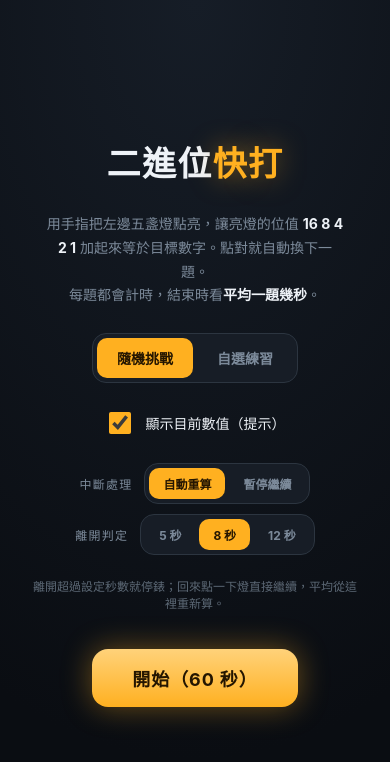
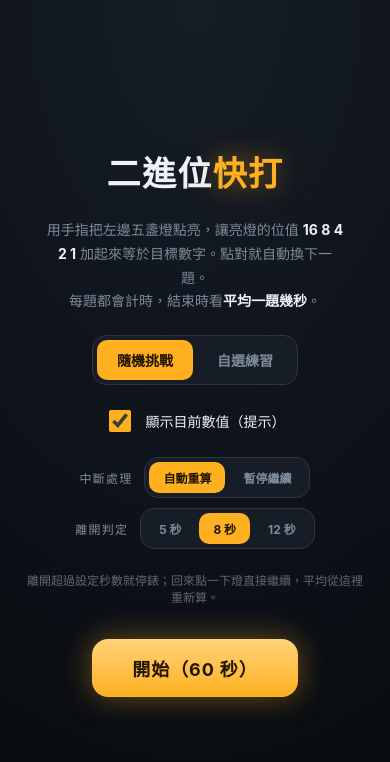
Before and after one commit to maghsuan/bit, a plain HTML site: page index.html in a window 390 px wide. Drawn offline with Linux system fonts and the light colour scheme.

Commit message:
Update index.html

```diff
--- a/index.html
+++ b/index.html
@@ -94,15 +94,19 @@
   @keyframes mark{0%{opacity:0}30%{opacity:1}100%{opacity:0}}
 
   /* ---------- start / end overlays ---------- */
-  .overlay{position:fixed;inset:0;display:flex;flex-direction:column;align-items:center;justify-content:center;
-    gap:26px;text-align:center;padding:32px;background:radial-gradient(120% 90% at 50% 0%,#161d27,#0a0d12);z-index:5}
+  .overlay{position:fixed;inset:0;display:flex;flex-direction:column;align-items:center;
+    justify-content:center;justify-content:safe center;   /* tall content must stay reachable */
+    gap:clamp(12px,2.6vh,26px);text-align:center;padding:clamp(18px,4vh,32px) 24px;
+    overflow-y:auto;overscroll-behavior:contain;-webkit-overflow-scrolling:touch;
+    background:radial-gradient(120% 90% at 50% 0%,#161d27,#0a0d12);z-index:5}
+  .overlay>*{flex:0 0 auto}
   h1{margin:0;font-size:clamp(34px,8vw,72px);font-weight:800;letter-spacing:.04em}
   h1 .lit{color:var(--lamp);text-shadow:0 0 26px rgba(255,176,32,.5)}
   .lede{max-width:34ch;color:var(--mute);line-height:1.7;font-size:clamp(14px,2.4vw,19px);margin:0}
   .lede b{color:var(--ink)}
   .btn{font-family:var(--sans);font-size:clamp(18px,3.4vw,24px);font-weight:700;color:#241500;
     background:linear-gradient(180deg,var(--lamp-hi),var(--lamp));border:none;border-radius:16px;
-    padding:16px 40px;cursor:pointer;box-shadow:0 0 30px rgba(255,176,32,.4);letter-spacing:.05em}
+    padding:clamp(12px,2.2vh,16px) 40px;cursor:pointer;box-shadow:0 0 30px rgba(255,176,32,.4);letter-spacing:.05em}
   .btn:active{transform:translateY(1px)}
   .btn:focus-visible{outline:3px solid var(--cool);outline-offset:3px}
   .toggle{display:inline-flex;align-items:center;gap:12px;color:var(--ink);font-size:clamp(14px,2.4vw,18px);cursor:pointer}
@@ -147,10 +151,10 @@
   .mode:focus-visible{outline:2px solid var(--cool);outline-offset:2px}
 
   /* number picker */
-  #practicePanel{display:flex;flex-direction:column;align-items:center;gap:14px;max-width:520px;width:100%}
-  #numGrid{display:grid;grid-template-columns:repeat(8,1fr);gap:8px;width:100%}
+  #practicePanel{display:flex;flex-direction:column;align-items:center;gap:clamp(8px,1.6vh,14px);max-width:520px;width:100%}
+  #numGrid{display:grid;grid-template-columns:repeat(8,1fr);gap:clamp(5px,1vh,8px);width:100%}
   .chip{font-family:var(--mono);font-size:clamp(15px,2.6vw,20px);font-weight:700;color:var(--ink);
-    background:var(--recess);border:1px solid var(--edge);border-radius:10px;padding:10px 0;cursor:pointer;
+    background:var(--recess);border:1px solid var(--edge);border-radius:10px;padding:clamp(7px,1.3vh,10px) 0;cursor:pointer;
     font-variant-numeric:tabular-nums}
   .chip.sel{background:var(--lamp);border-color:#ffcf7a;color:#241500}
   .picktools{display:flex;gap:12px;align-items:center;color:var(--mute);font-size:clamp(13px,2.2vw,16px)}
```
